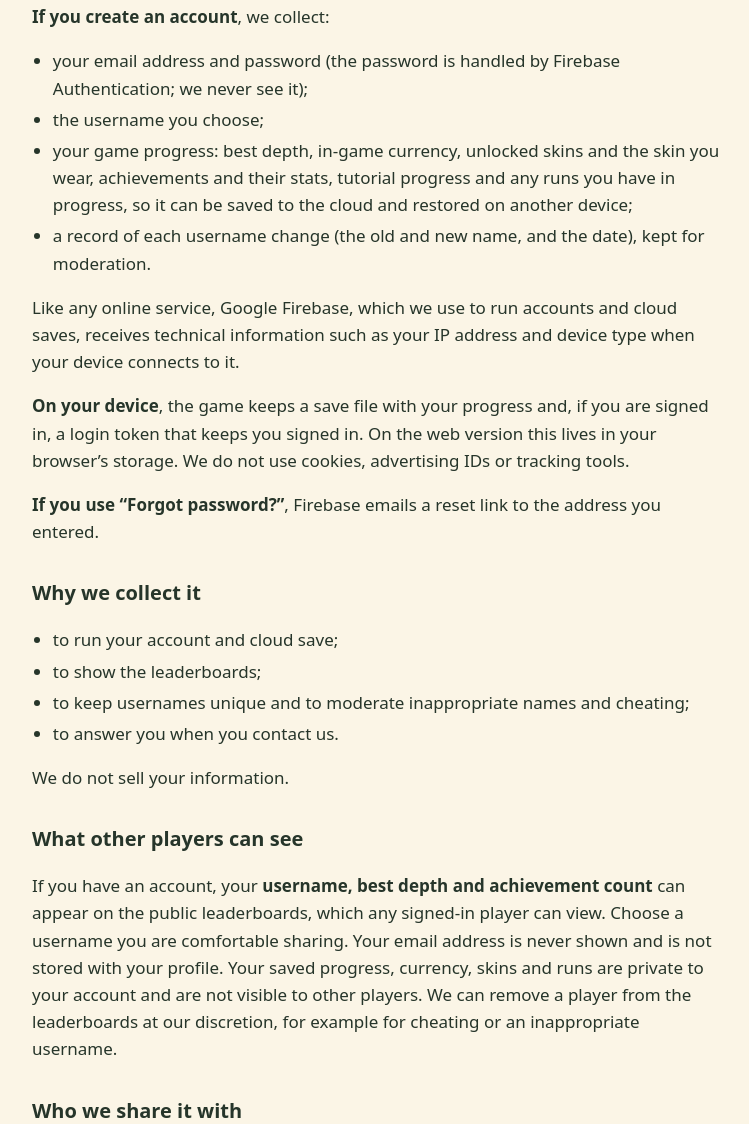
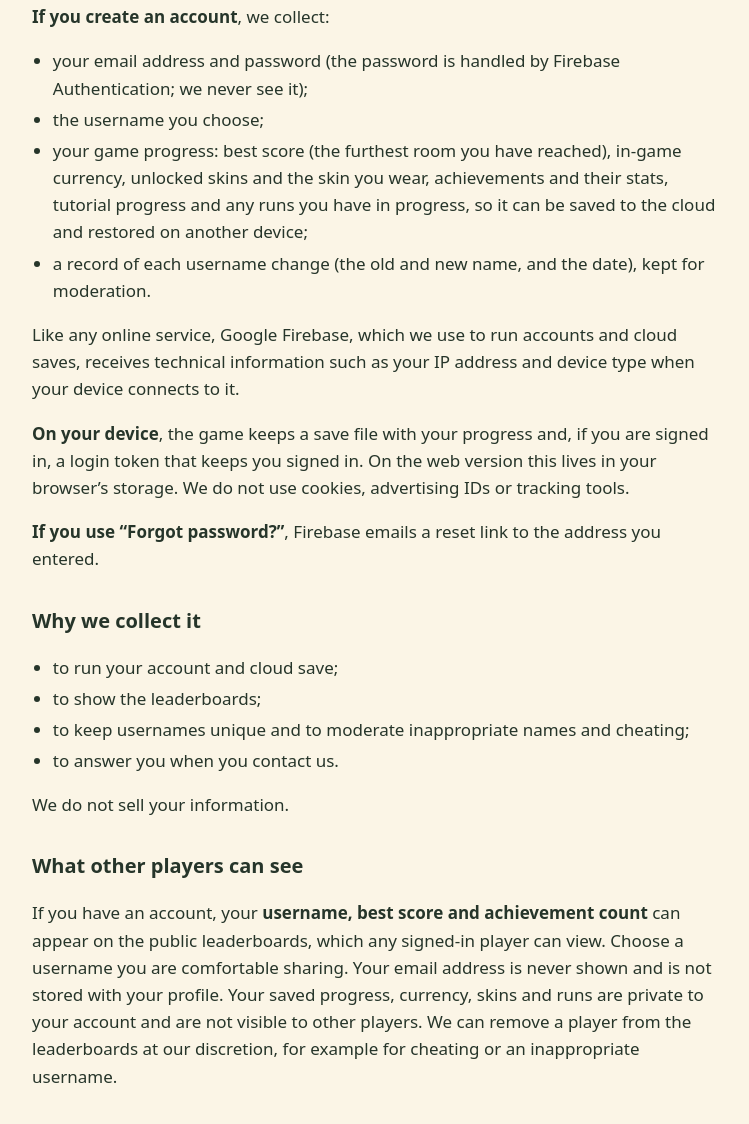
Before and after one commit to jaylapse/fourcorners, a plain HTML site: page privacy.html in a window 1280 px wide. Shown: the part 767-1891 px from the top of the page, without its empty margins (264-1013 px from the left). Drawn offline with Linux system fonts and the light colour scheme.

Commit message:
Privacy policy: say 'score' instead of 'depth'
Co-Authored-By: Claude Sonnet 5.5 <noreply@anthropic.com>

```diff
--- a/privacy.html
+++ b/privacy.html
@@ -34,7 +34,7 @@
 <ul>
 	<li>your email address and password (the password is handled by Firebase Authentication; we never see it);</li>
 	<li>the username you choose;</li>
-	<li>your game progress: best depth, in-game currency, unlocked skins and the skin you wear, achievements and their stats, tutorial progress and any runs you have in progress, so it can be saved to the cloud and restored on another device;</li>
+	<li>your game progress: best score (the furthest room you have reached), in-game currency, unlocked skins and the skin you wear, achievements and their stats, tutorial progress and any runs you have in progress, so it can be saved to the cloud and restored on another device;</li>
 	<li>a record of each username change (the old and new name, and the date), kept for moderation.</li>
 </ul>
 <p>Like any online service, Google Firebase, which we use to run accounts and cloud saves, receives technical information such as your IP address and device type when your device connects to it.</p>
@@ -51,7 +51,7 @@
 <p>We do not sell your information.</p>
 
 <h2>What other players can see</h2>
-<p>If you have an account, your <strong>username, best depth and achievement count</strong> can appear on the public leaderboards, which any signed-in player can view. Choose a username you are comfortable sharing. Your email address is never shown and is not stored with your profile. Your saved progress, currency, skins and runs are private to your account and are not visible to other players. We can remove a player from the leaderboards at our discretion, for example for cheating or an inappropriate username.</p>
+<p>If you have an account, your <strong>username, best score and achievement count</strong> can appear on the public leaderboards, which any signed-in player can view. Choose a username you are comfortable sharing. Your email address is never shown and is not stored with your profile. Your saved progress, currency, skins and runs are private to your account and are not visible to other players. We can remove a player from the leaderboards at our discretion, for example for cheating or an inappropriate username.</p>
 
 <h2>Who we share it with</h2>
 <p>We use Google Firebase (Authentication and Firestore) to store account and save data. Google acts as our service provider. Its servers may be located outside Quebec and outside Canada, so your information may be processed in other jurisdictions with different privacy rules. If you play the web version, it is hosted on itch.io, which has its own privacy policy. The game also has a link to our Discord community; if you follow it, Discord’s own privacy policy applies. We may also disclose information if the law requires it.</p>
```
Also changed, not shown: fr/confidentialite.html (+2 -2 lines).
